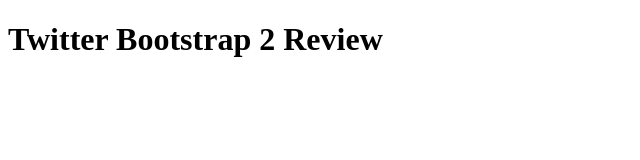
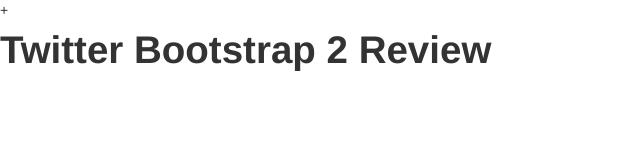
Before and after one commit to joshualunn/Bootstrap-2, a plain HTML site: page index.html in a window 1280 px wide. Shown: the whole page, without its empty margins (0-640 px from the left). Drawn offline with Linux system fonts and the light colour scheme.

Commit message:
Update index.html

```diff
--- a/index.html
+++ b/index.html
@@ -4,7 +4,9 @@
 
  <head>
 
-   <title>Twitter Bootstrap 2 Review</title>
+   <title>Twitter Bootstrap 2 Review</title>+
+
+   <link rel="stylesheet" type"text/css" href="bootstrap.css">
 
   </head>
 
```
